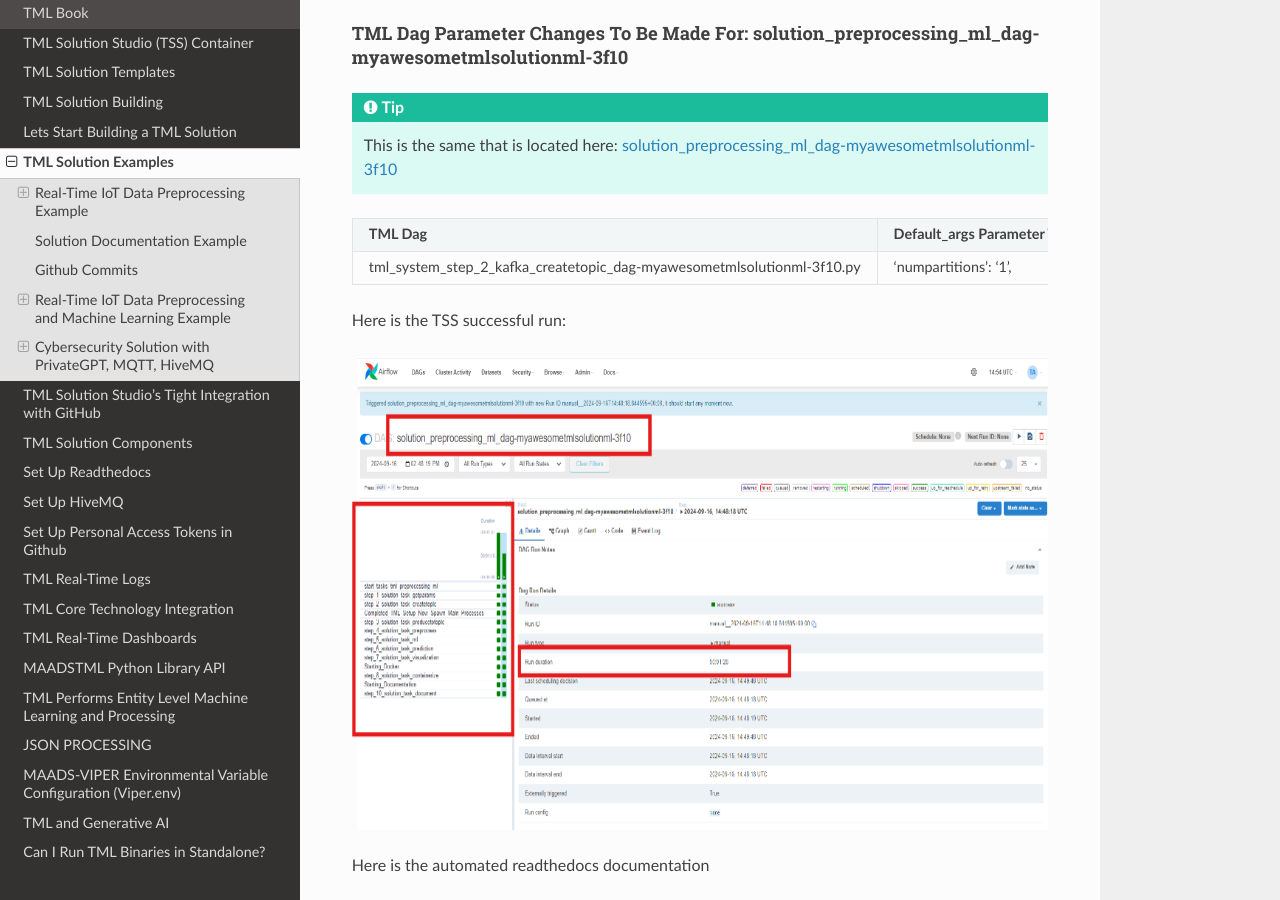
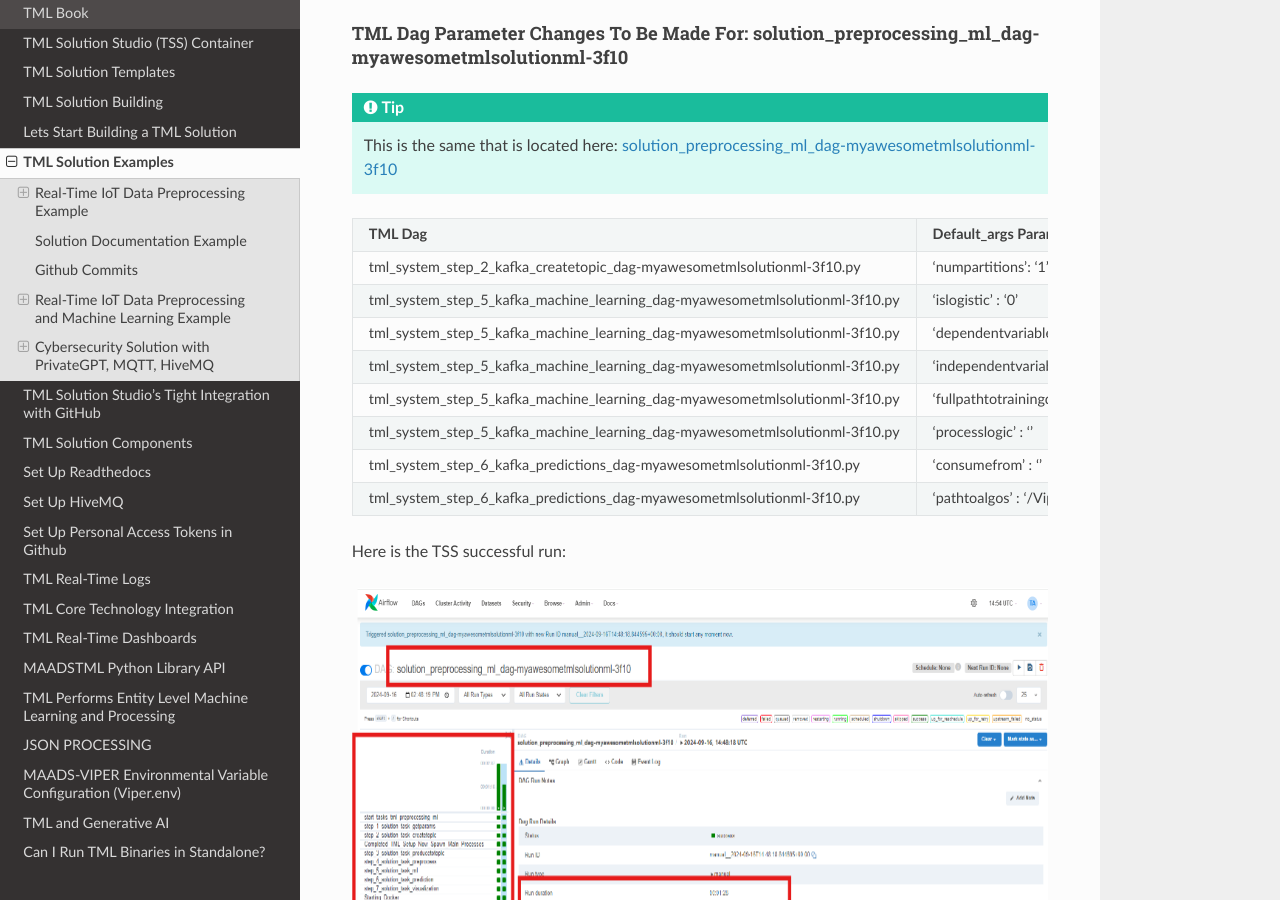
Before and after one commit to smaurice101/readthedocs, a Sphinx documentation site: the page built from docs/source/examples.rst, in a window 1280 px wide and 900 px high, scrolled down 9721 px. Built offline with Sphinx 7.4.7 and the Read the Docs theme 3.1.0, drawn with Linux system fonts in a browser that asks for light colours.

Commit message:
Update examples.rst

```diff
--- a/docs/source/examples.rst
+++ b/docs/source/examples.rst
@@ -347,7 +347,9 @@ TML Dag Parameter Changes To Be Made For: solution_preprocessing_ml_dag-myawesom
 """"""""""""""""""""""""""""""""
 
 .. important
-   You must make the following parameter changes to the TML Dags as define in the table.
+   1. You must make the following parameter changes to the TML Dags as define in the table.
+
+   2. You must make these changes to the TML Dags inside your project in the TSS.  In this example, changes are being made to Dags inside the project: **myawesometmlsolutionml-3f10**
 
 .. tip::
    This is the same that is located here: `solution_preprocessing_ml_dag-myawesometmlsolutionml-3f10 <https://github.com/smaurice101/raspberrypi/tree/main/tml-airflow/dags/tml-solutions/myawesometmlsolutionml-3f10>`_
@@ -356,12 +358,31 @@ TML Dag Parameter Changes To Be Made For: solution_preprocessing_ml_dag-myawesom
 
    * - **TML Dag**
      - **Default_args Parameter To Change**
-     - **From Value**
-     - **To Value**
+     - **Change To Value**
    * - tml_system_step_2_kafka_createtopic_dag-myawesometmlsolutionml-3f10.py
-     - 'numpartitions': '1',
-     - 1
-     - 3
+     - 'numpartitions': '1'
+     - 'numpartitions': '3'
+   * - tml_system_step_5_kafka_machine_learning_dag-myawesometmlsolutionml-3f10.py
+     - 'islogistic' : '0'
+     - 'islogistic' : '1'
+   * - tml_system_step_5_kafka_machine_learning_dag-myawesometmlsolutionml-3f10.py
+     - 'dependentvariable' : ''
+     - 'dependentvariable' : 'failure'
+   * - tml_system_step_5_kafka_machine_learning_dag-myawesometmlsolutionml-3f10.py
+     - 'independentvariables': ''
+     - 'independentvariables': 'Voltage_preprocessed_AnomProb,Current_preprocessed_AnomProb'
+   * - tml_system_step_5_kafka_machine_learning_dag-myawesometmlsolutionml-3f10.py
+     - 'fullpathtotrainingdata' : '/Viper-ml/viperlogs/<Enter folder path>',
+     - 'fullpathtotrainingdata' : '/Viper-ml/viperlogs/iotlogistic'
+   * - tml_system_step_5_kafka_machine_learning_dag-myawesometmlsolutionml-3f10.py
+     - 'processlogic' : ''
+     - processlogic': 'classification_name=failure_prob:Voltage_preprocessed_AnomProb=55,n:Current_preprocessed_AnomProb=55,n'
+   * - tml_system_step_6_kafka_predictions_dag-myawesometmlsolutionml-3f10.py
+     - 'consumefrom' : ''
+     - 'consumefrom' : 'ml-data'
+   * - tml_system_step_6_kafka_predictions_dag-myawesometmlsolutionml-3f10.py
+     - 'pathtoalgos' : '/Viper-ml/viperlogs/<enter folder path>'
+     - 'pathtoalgos' : '/Viper-ml/viperlogs/iotlogistic'
 
 
 Here is the TSS successful run:
```
